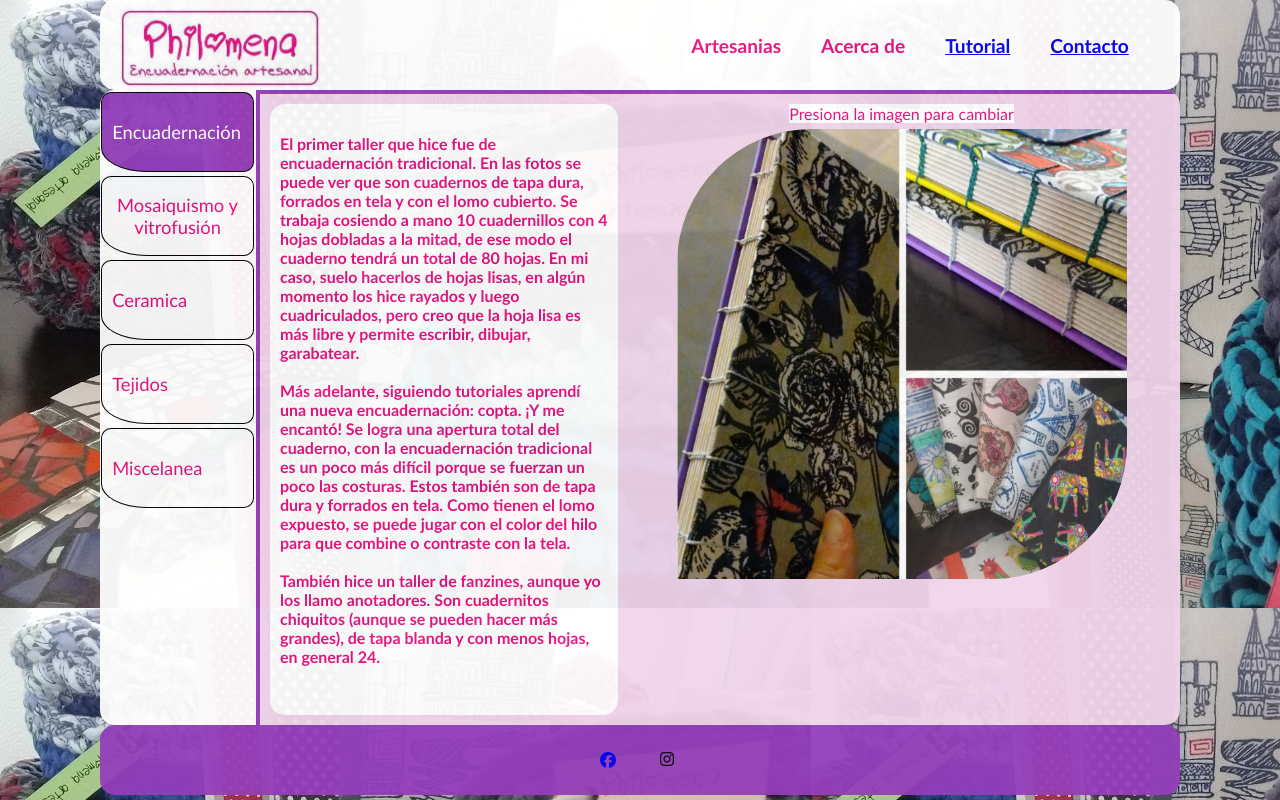
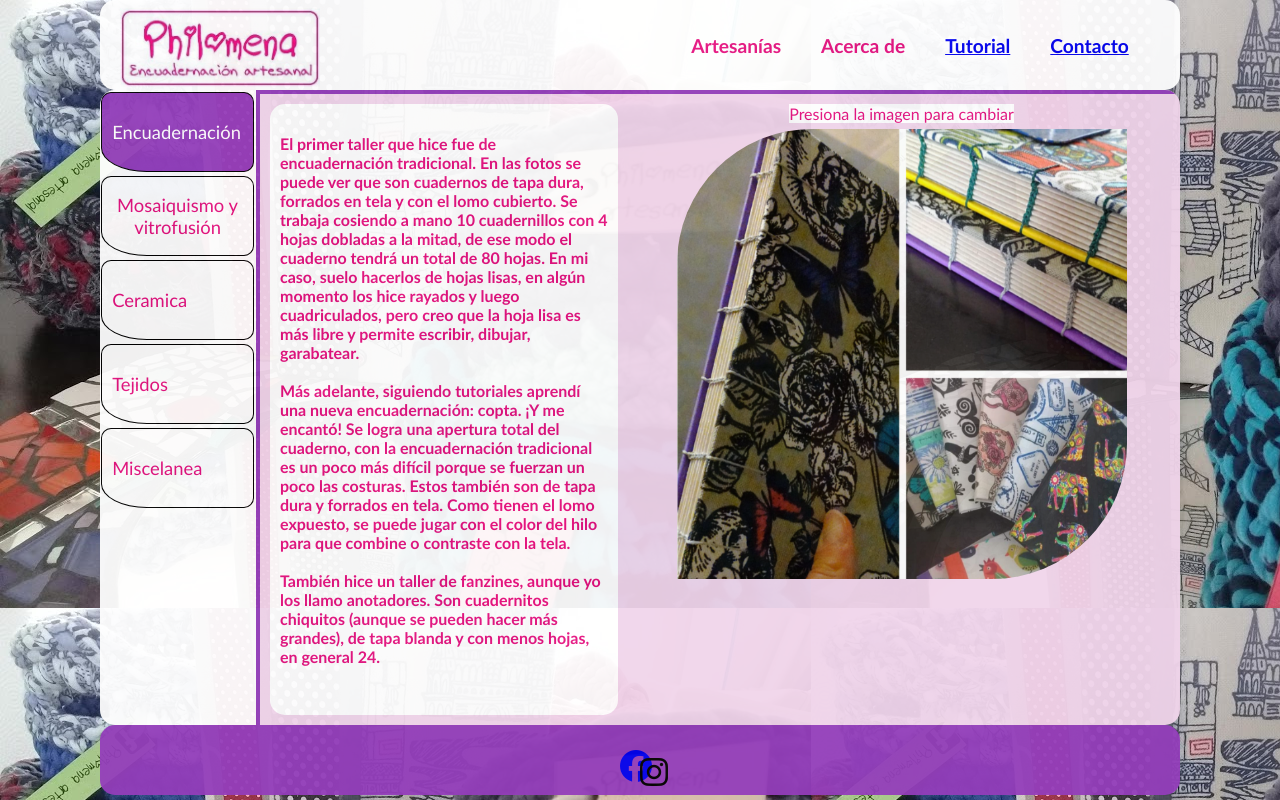
Before and after one commit to Maxi-M-Torres/Philomena, a plain HTML site: page index.html in a window 1280 px wide. Drawn offline with nearby package versions, Linux system fonts and the light colour scheme.

Commit message:
Update index.html

```diff
--- a/index.html
+++ b/index.html
@@ -16,7 +16,7 @@
         <i  class="nav-icono"><img class="nav-logo" src="./Imagenes/Logo.jpg" alt=""></i>
         <nav>
             <ul class="nav-contenedor">
-                <li v-on:click="artesanias()" class="nav-item">Artesanias</li>
+                <li v-on:click="artesanias()" class="nav-item">Artesanías</li>
                 <li  v-on:click="acerca()" class="nav-item">Acerca de</li>
                 <li class="nav-item"><a href="./tutorial/index-tutorial.html">Tutorial</a></li>
                 <li class="nav-item"><a href="./Contacto/index-contacto.html">Contacto</a></li>
@@ -57,8 +57,8 @@
     </main>
     <footer>
         <div class="footer-icons">
-            <a href="https://www.facebook.com/Philomena-artesanal-162918017525547" target="_blank"><i class="fa-brands fa-facebook i-icons"></i></a>
-            <i class="fa-brands fa-instagram i-icons"></i>
+            <a href="https://www.facebook.com/Philomena-artesanal-162918017525547" target="_blank"><i class="fa-brands fa-facebook fa-2x"></i></a>
+            <i class="fa-brands fa-instagram fa-2x"></i>
         </div>
     </footer>
 </div>
```
